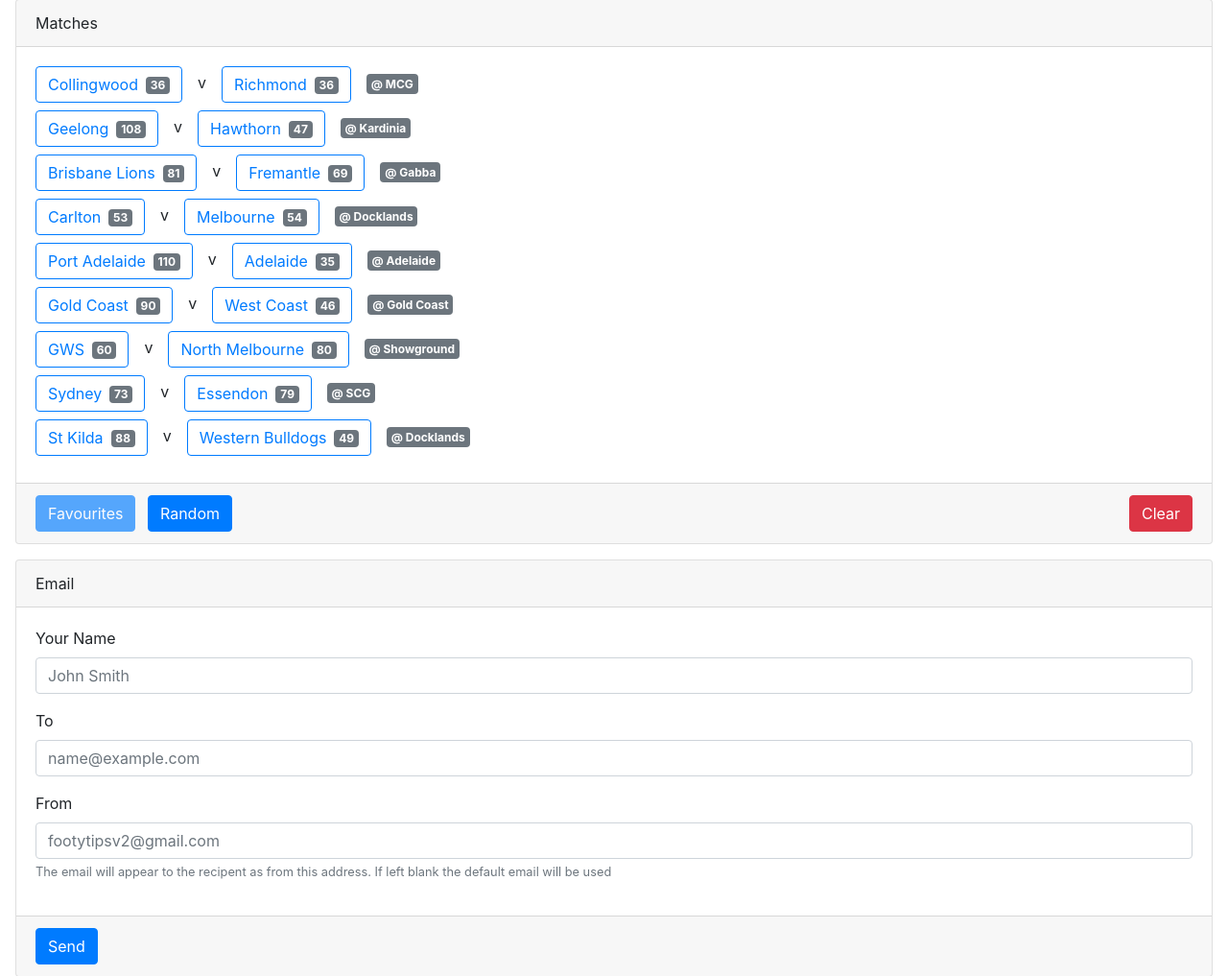
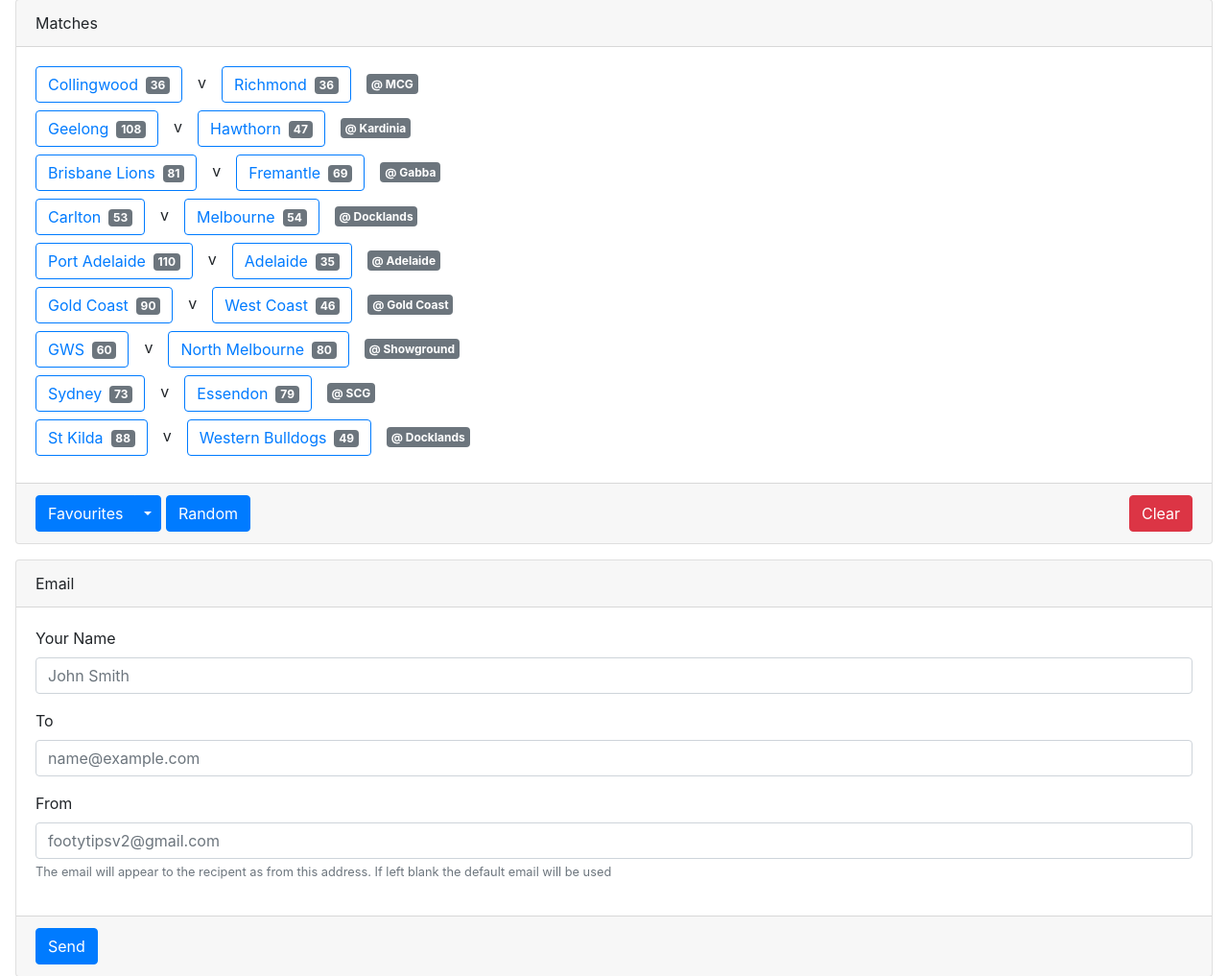
Before and after one commit to dhenry437/footytips, a Flask app: page / in a window 1280 px wide. Shown: the part 355-1372 px from the top of the page at 96% size. Run offline with Flask 2, Linux system fonts and the light colour scheme; some libraries are stand-ins or nearby versions.

Commit message:
update favourites button

```diff
--- a/templates/index.html
+++ b/templates/index.html
@@ -7,16 +7,20 @@
     <meta name="viewport" content="width=device-width, initial-scale=1, shrink-to-fit=no">
 
     <!-- Bootstrap CSS -->
-    <link rel="stylesheet" href="https://stackpath.bootstrapcdn.com/bootstrap/4.5.0/css/bootstrap.min.css" integrity="sha384-9aIt2nRpC12Uk9gS9baDl411NQApFmC26EwAOH8WgZl5MYYxFfc+NcPb1dKGj7Sk" crossorigin="anonymous">
+    <link rel="stylesheet" href="https://stackpath.bootstrapcdn.com/bootstrap/4.5.0/css/bootstrap.min.css"
+        integrity="sha384-9aIt2nRpC12Uk9gS9baDl411NQApFmC26EwAOH8WgZl5MYYxFfc+NcPb1dKGj7Sk" crossorigin="anonymous">
 
     <link rel="stylesheet" href="{{ url_for('static', filename='css/jquery.toast.min.css') }}">
 
     <link rel="stylesheet" href="{{ url_for('static', filename='css/stylesheet.css') }}">
 
     <!-- Favicon.io -->
-    <link rel="apple-touch-icon" sizes="180x180" href="{{url_for('static', filename='/img/favicon_io/apple-touch-icon.png') }}">
-    <link rel="icon" type="image/png" sizes="32x32" href="{{url_for('static', filename='/img/favicon_io/favicon-32x32.png') }}">
-    <link rel="icon" type="image/png" sizes="16x16" href="{{url_for('static', filename='/img/favicon_io/favicon-16x16.png') }}">
+    <link rel="apple-touch-icon" sizes="180x180"
+        href="{{url_for('static', filename='/img/favicon_io/apple-touch-icon.png') }}">
+    <link rel="icon" type="image/png" sizes="32x32"
+        href="{{url_for('static', filename='/img/favicon_io/favicon-32x32.png') }}">
+    <link rel="icon" type="image/png" sizes="16x16"
+        href="{{url_for('static', filename='/img/favicon_io/favicon-16x16.png') }}">
     <link rel="manifest" href="{{url_for('static', filename='/img/favicon_io/site.webmanifest') }}">
 
     <!-- Google reCAPTCHA v2 -->
@@ -69,7 +73,24 @@
         </div>
         <div class="card-footer d-flex justify-content-between">
             <div>
-                <button class="btn btn-primary mr-2" id="matchesFavourites" disabled>Favourites</button>
+                <div class="btn-group">
+                    <button type="button" class="btn btn-primary">Favourites</button>
+                    <button type="button" class="btn btn-primary dropdown-toggle dropdown-toggle-split"
+                        data-toggle="dropdown" aria-haspopup="true" aria-expanded="false">
+                        <span class="sr-only">Toggle Dropdown</span>
+                    </button>
+                    <div class="dropdown-menu">
+                        <a class="dropdown-item" href="#">Average</a>
+                        <a class="dropdown-item" href="#">SportsBet</a>
+                        <a class="dropdown-item" href="#">Bet Easy</a>
+                        <a class="dropdown-item" href="#">TAB</a>
+                        <a class="dropdown-item" href="#">Betfair</a>
+                        <a class="dropdown-item" href="#">Ladbrokes</a>
+                        <a class="dropdown-item" href="#">Pointsbet</a>
+                        <a class="dropdown-item" href="#">Neds</a>
+                        <a class="dropdown-item" href="#">Unibet</a>
+                    </div>
+                </div>
                 <button class="btn btn-primary" id="matchesRandom">Random</button>
             </div>
             <button class="btn btn-danger" id="matchesClear">Clear</button>
@@ -99,7 +120,8 @@
                 </div>
                 <div class="form-group">
                     <label for="fromEmail">From</label>
-                    <input type="email" class="form-control" id="fromEmail" aria-describedby="fromEmailHelp" placeholder="footytipsv2@gmail.com">
+                    <input type="email" class="form-control" id="fromEmail" aria-describedby="fromEmailHelp"
+                        placeholder="footytipsv2@gmail.com">
                     <small id="fromEmailHelp" class="form-text text-muted">The email will appear to the recipent as from
                         this address. If left blank the default email will be used</small>
                 </div>
@@ -113,9 +135,14 @@
 
     <!-- Optional JavaScript -->
     <!-- jQuery first, then Popper.js, then Bootstrap JS -->
-    <script src="https://code.jquery.com/jquery-3.5.1.min.js" integrity="sha256-9/aliU8dGd2tb6OSsuzixeV4y/faTqgFtohetphbbj0=" crossorigin="anonymous"></script>
-    <script src="https://cdn.jsdelivr.net/npm/popper.js@1.16.0/dist/umd/popper.min.js" integrity="sha384-Q6E9RHvbIyZFJoft+2mJbHaEWldlvI9IOYy5n3zV9zzTtmI3UksdQRVvoxMfooAo" crossorigin="anonymous"></script>
-    <script src="https://stackpath.bootstrapcdn.com/bootstrap/4.5.0/js/bootstrap.min.js" integrity="sha384-OgVRvuATP1z7JjHLkuOU7Xw704+h835Lr+6QL9UvYjZE3Ipu6Tp75j7Bh/kR0JKI" crossorigin="anonymous"></script>
+    <script src="https://code.jquery.com/jquery-3.5.1.min.js"
+        integrity="sha256-9/aliU8dGd2tb6OSsuzixeV4y/faTqgFtohetphbbj0=" crossorigin="anonymous"></script>
+    <script src="https://cdn.jsdelivr.net/npm/popper.js@1.16.0/dist/umd/popper.min.js"
+        integrity="sha384-Q6E9RHvbIyZFJoft+2mJbHaEWldlvI9IOYy5n3zV9zzTtmI3UksdQRVvoxMfooAo"
+        crossorigin="anonymous"></script>
+    <script src="https://stackpath.bootstrapcdn.com/bootstrap/4.5.0/js/bootstrap.min.js"
+        integrity="sha384-OgVRvuATP1z7JjHLkuOU7Xw704+h835Lr+6QL9UvYjZE3Ipu6Tp75j7Bh/kR0JKI"
+        crossorigin="anonymous"></script>
 
     <script src="{{ url_for('static', filename='js/jquery.toast.min.js') }}"></script>
     <script src="{{ url_for('static', filename='js/script.js') }}"></script>
```
